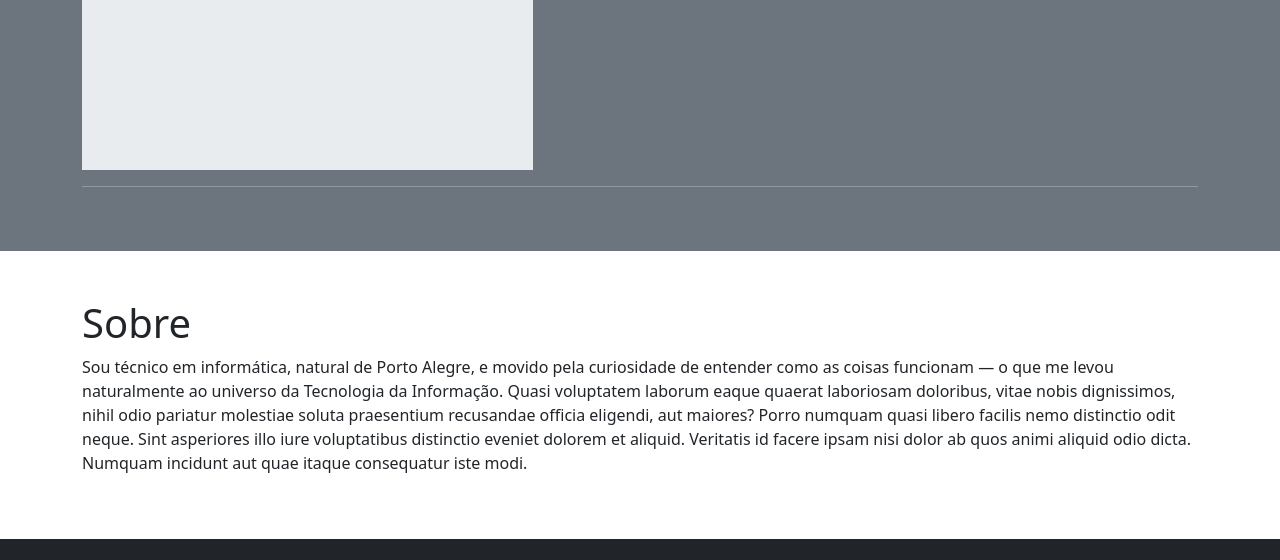
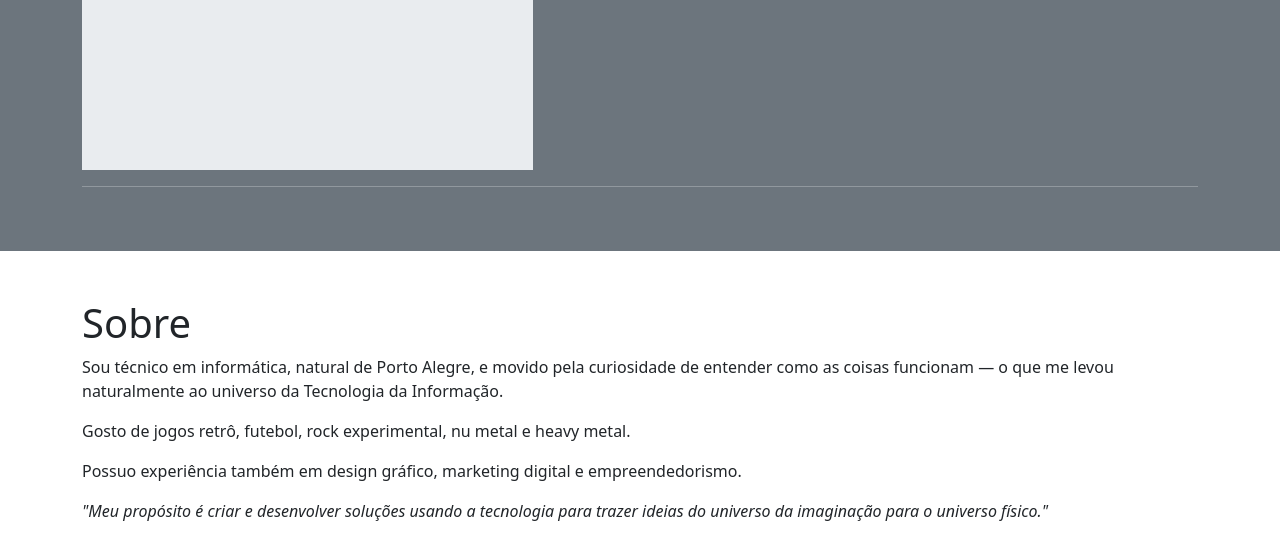
Before and after one commit to felipeguedesmaciel/portifolio, a plain HTML site: page index.html in a window 1280 px wide. Shown: the part 2593-3153 px from the top of the page. Drawn offline with nearby package versions, Linux system fonts and the light colour scheme.

Commit message:
Inserindo o texto na sessão sobre

```diff
--- a/index.html
+++ b/index.html
@@ -207,10 +207,10 @@
         <div class="container-fluid">
             <div class="container py-5">
                 <h1 id="sobre">Sobre</h1>
-                <p>
-Sou técnico em informática, natural de Porto Alegre, e movido pela curiosidade de entender como as coisas funcionam — o que me levou naturalmente ao universo da Tecnologia da Informação.
-                Quasi voluptatem laborum eaque quaerat laboriosam doloribus, vitae nobis dignissimos, nihil odio pariatur molestiae soluta praesentium recusandae officia eligendi, aut maiores? Porro numquam quasi libero facilis nemo distinctio odit neque.
-                Sint asperiores illo iure voluptatibus distinctio eveniet dolorem et aliquid. Veritatis id facere ipsam nisi dolor ab quos animi aliquid odio dicta. Numquam incidunt aut quae itaque consequatur iste modi.</p>
+                <p>Sou técnico em informática, natural de Porto Alegre, e movido pela curiosidade de entender como as coisas funcionam — o que me levou naturalmente ao universo da Tecnologia da Informação.</p>
+                <p>Gosto de jogos retrô, futebol, rock experimental, nu metal e heavy metal.</p>
+                <p>Possuo experiência também em design gráfico, marketing digital e empreendedorismo.</p>
+                <p class="fst-italic">"Meu propósito é criar e desenvolver soluções usando a tecnologia para trazer ideias do universo da imaginação para o universo físico."</p>
             </div>
         </div>
     </main>
```
